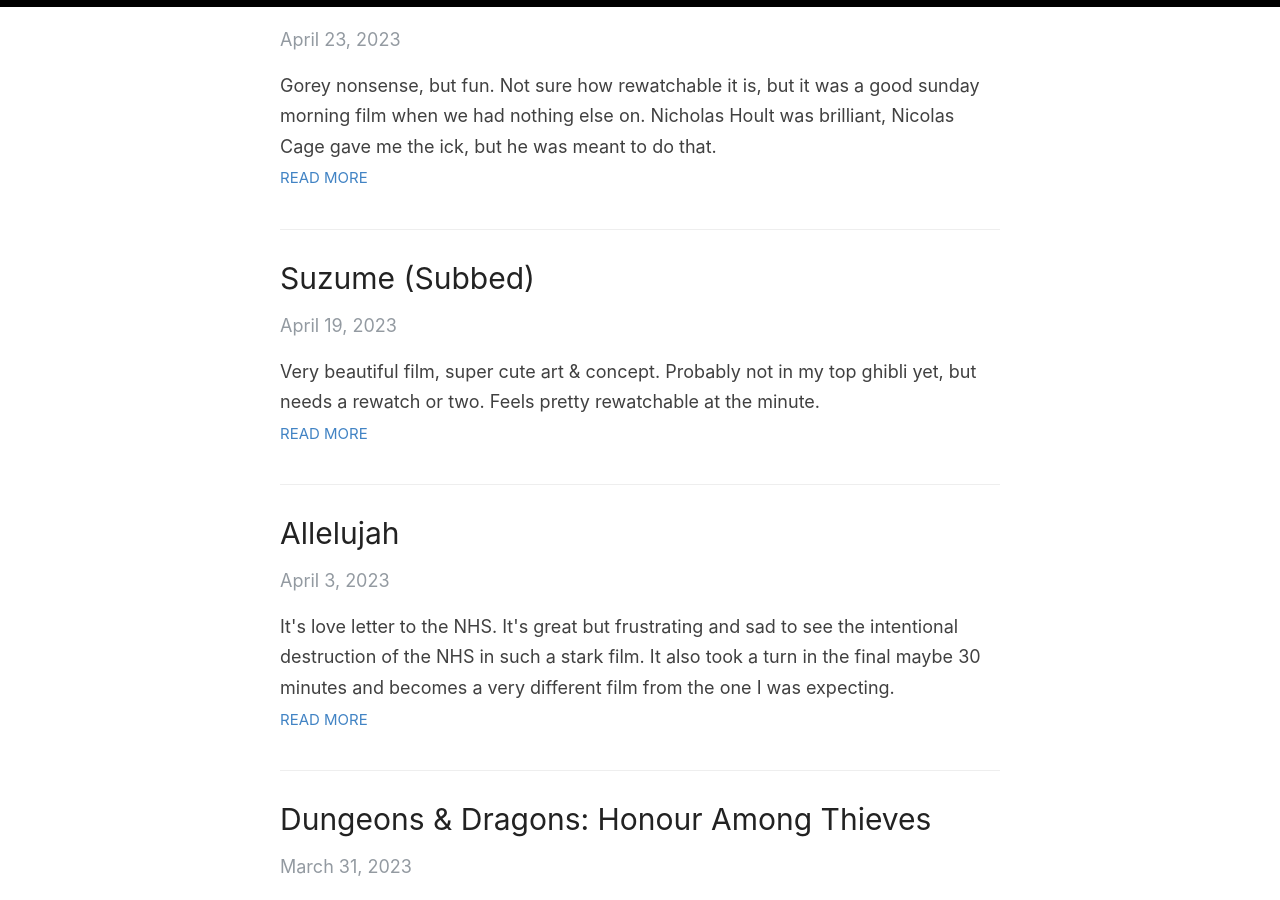
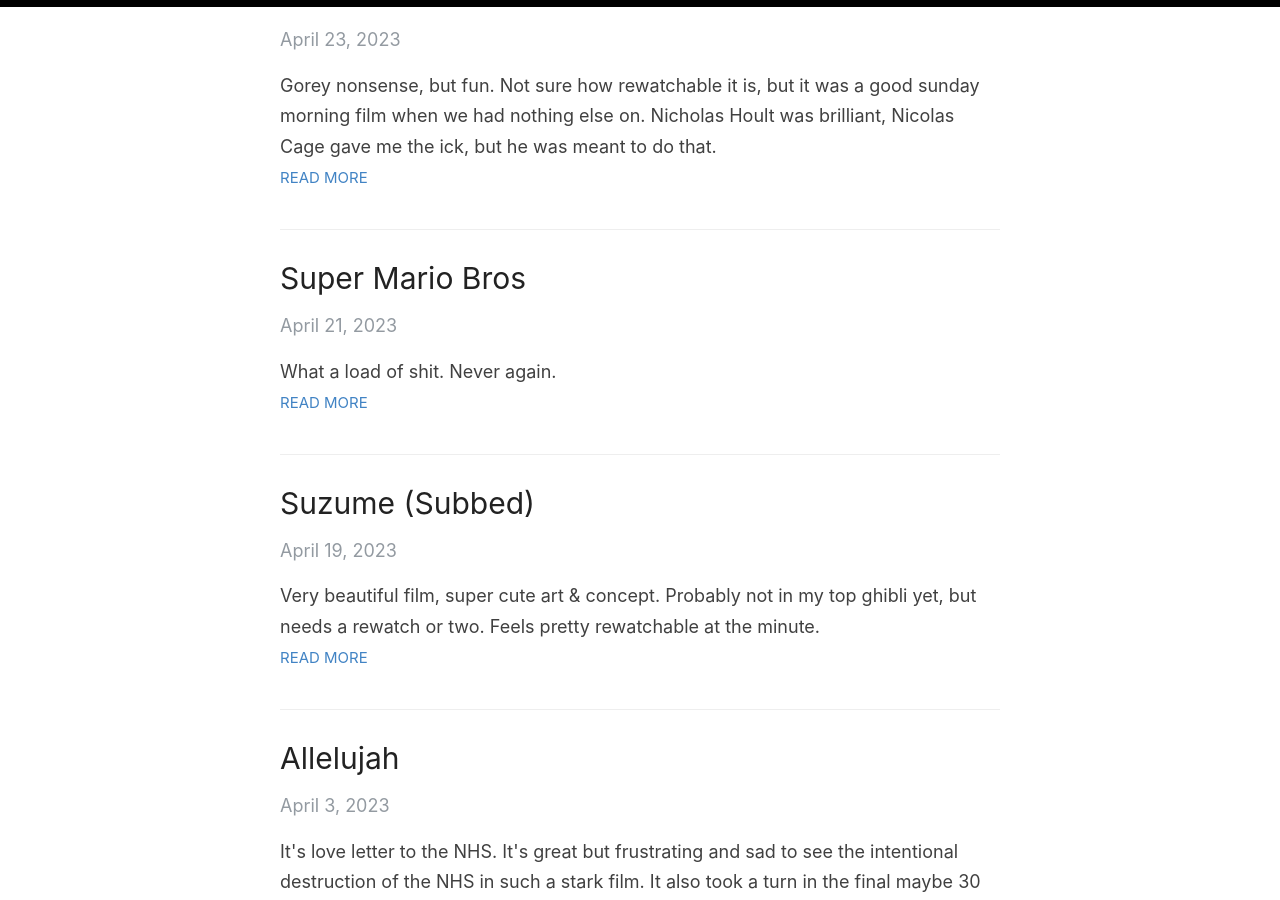
Before and after one commit to films-we-saw/films-we-saw.github.io, a Jekyll site: the page built from index.html, in a window 1280 px wide and 900 px high, scrolled down 624 px. Built offline with Jekyll 4.4.1, drawn with Linux system fonts in a browser that asks for light colours; the list of posts is cut into pages by our own code; some of the changed text lies outside the part shown.

Commit message:
Update 2023-04-21-super-mario-bros.markdown
Fixing post date

```diff
--- a/_posts/2023-04-21-super-mario-bros.markdown
+++ b/_posts/2023-04-21-super-mario-bros.markdown
@@ -1,7 +1,7 @@
 ---
 layout: post
 title:  "Super Mario Bros"
-date:   2023-02-09 17:39 +0000
+date:   2023-04-21 17:39 +0000
 categories: [Animation, Kids, "Never again"]
 excerpt: "What a load of shit. Never again."
 ---
```
